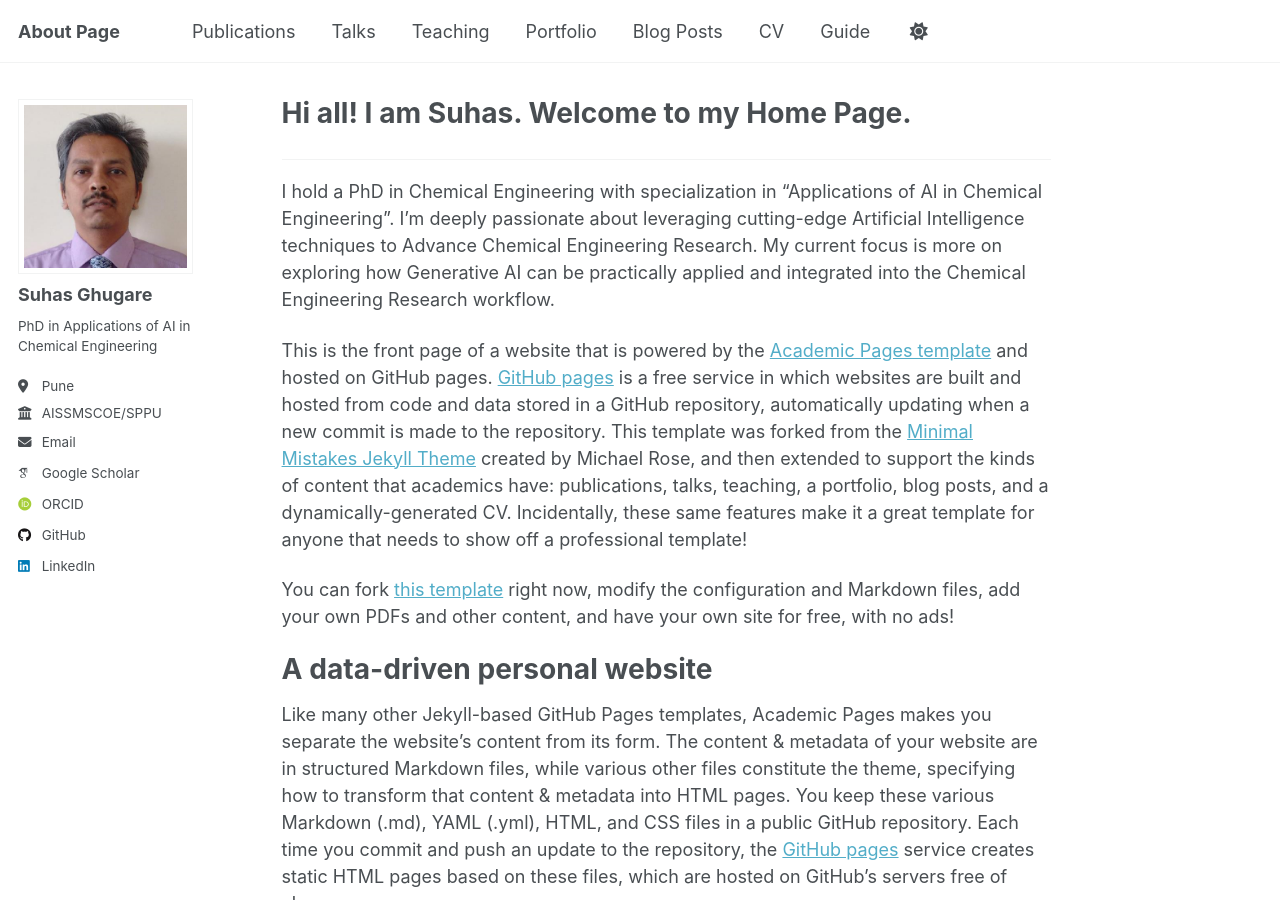
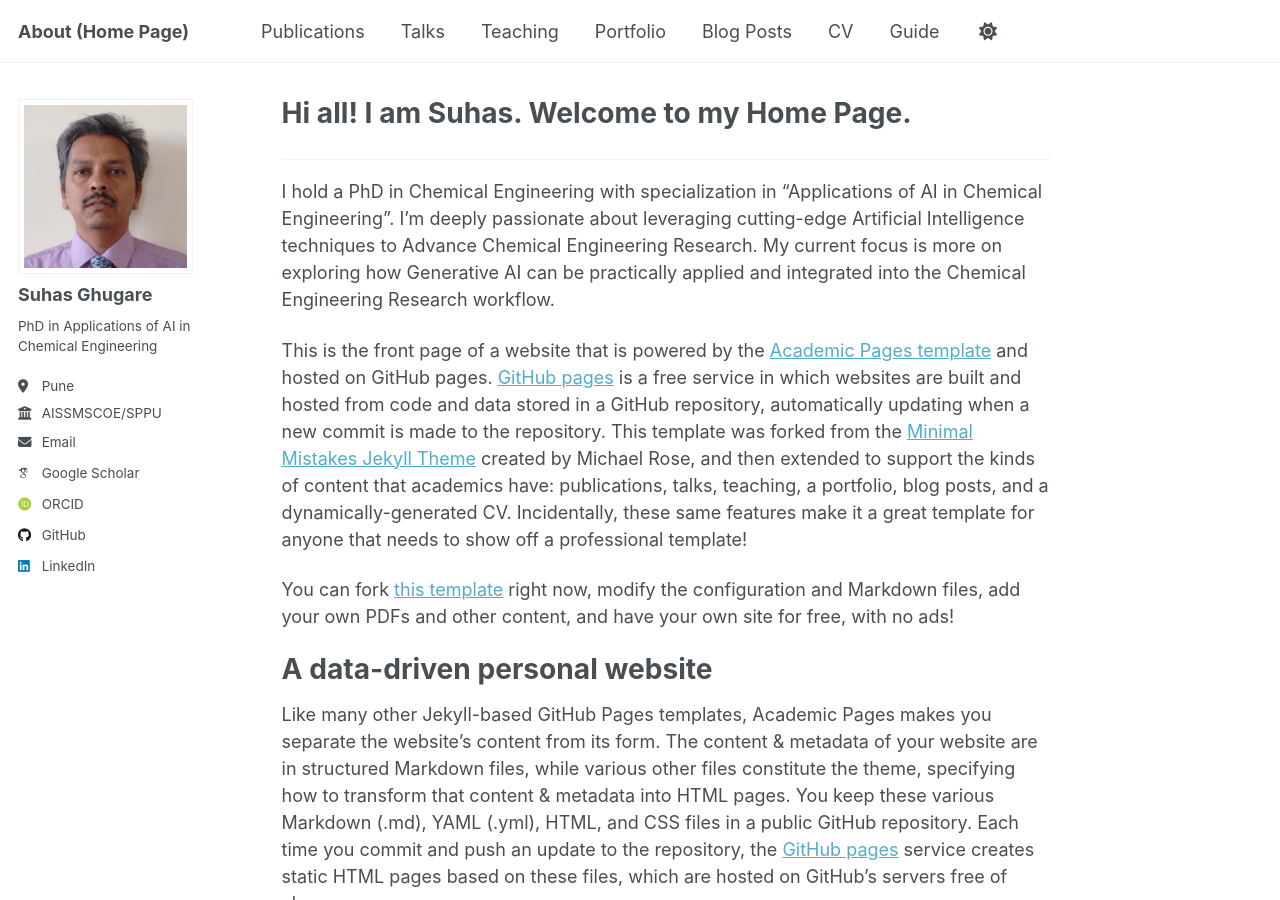
Before and after one commit to suhasghugare/suhasghugare.github.io, a Jekyll site: the page built from _pages/about.md, in a window 1280 px wide and 900 px high. Built offline with Jekyll 4.4.1, drawn with Linux system fonts in a browser that asks for light colours; some web fonts are replaced; a script that is not in the unit is left out.

Commit message:
Update _config.yml

```diff
--- a/_config.yml
+++ b/_config.yml
@@ -9,7 +9,7 @@
 # Basic Site Settings
 locale                   : "en-US"
 site_theme               : "default" # Currently available options are "default", "air"
-title                    : "About Page"
+title                    : "About (Home Page)"
 title_separator          : "-"
 name                     : &name "Suhas Ghugare"
 description              : &description "Your Name's academic portfolio"   # Update this with a general description of your site, this is the default if not overridden by a page
```
